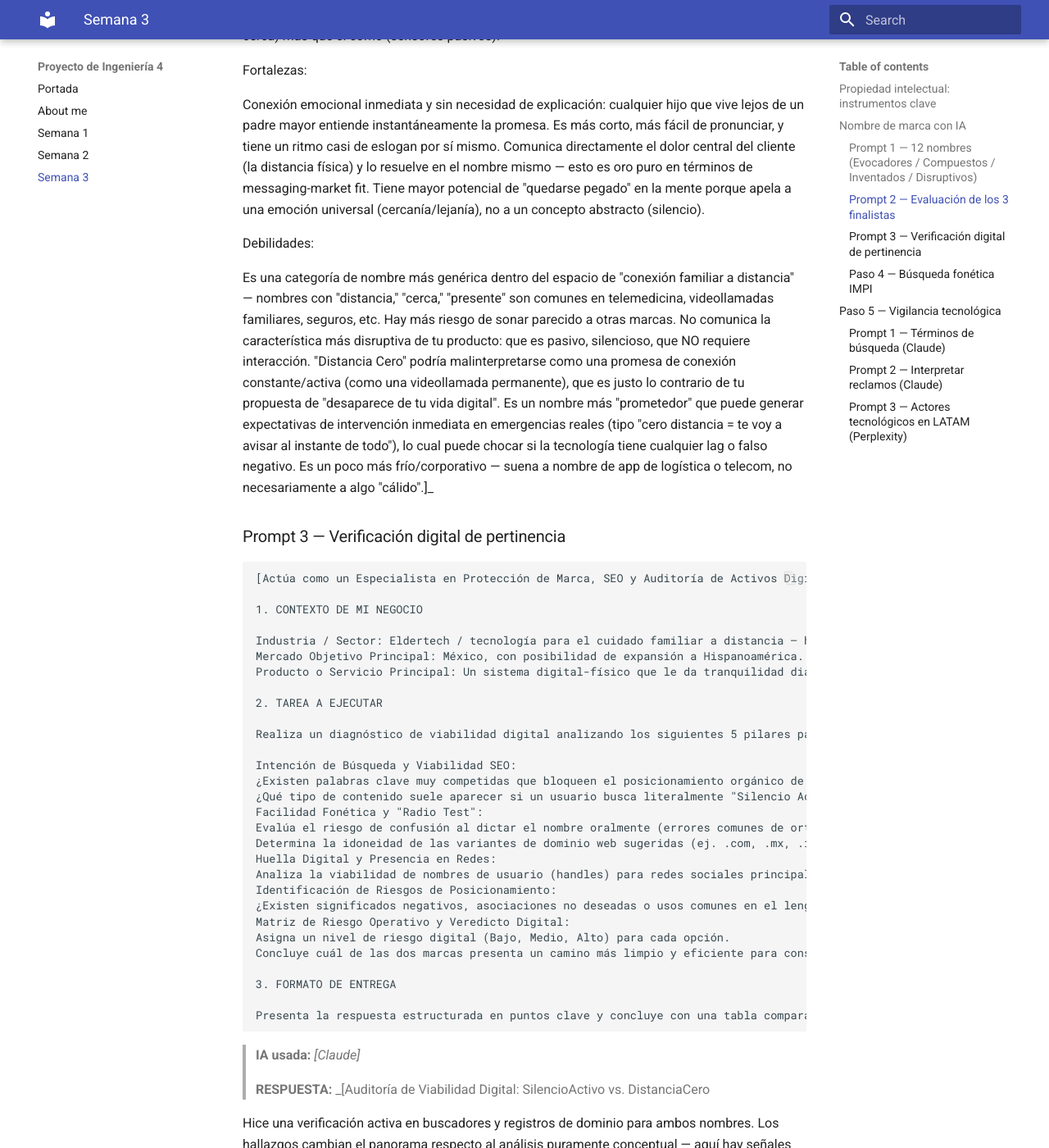
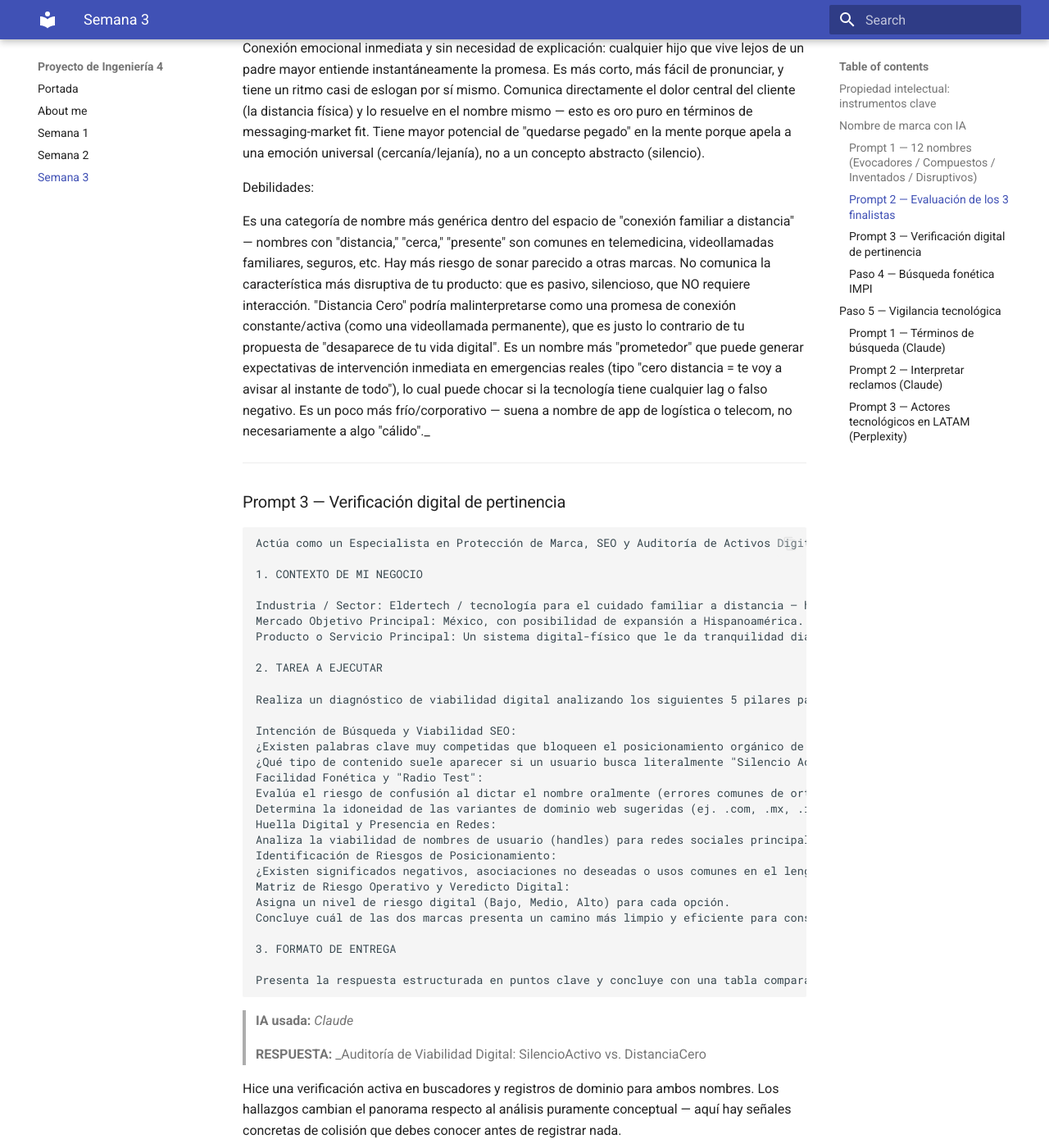
Before and after one commit to and070406/Proyecto4_andrea, an MkDocs documentation site: the page built from docs/semana3.md, in a window 1280 px wide and 1400 px high, scrolled down 5229 px. Shown: the whole window at 82% size. Built offline with MkDocs 1.6.1 and Material for MkDocs 9.7.7, drawn with Linux system fonts in a browser that asks for light colours; some of the changed text lies outside the part shown.

Commit message:
espacios

````diff
--- a/docs/semana3.md
+++ b/docs/semana3.md
@@ -37,7 +37,7 @@
 ### Prompt 1 — 12 nombres (Evocadores / Compuestos / Inventados / Disruptivos)
 
 ```text
-[Primer Prompt(Perplexity):
+Primer Prompt(Perplexity):
 	Actúa como un Experto Senior en Branding, Naming y Estrategia de Marca con más de 15 años de experiencia creando identidades memorables para startups y marcas globales. Tu objetivo es ayudarme, en mi rol de emprendedor, a conceptualizar y desarrollar nombres comerciales de alto impacto.
 1. CONTEXTO DE MI NEGOCIO
 ¿Qué hace mi negocio / Producto o servicio?: Un sistema digital-físico que le da tranquilidad diaria a los hijos que viven lejos de un padre o madre mayor que vive solo. Un artefacto discreto (integrado en un objeto cotidiano como un bastón, un sillón o una taza) detecta pasivamente la rutina diaria del adulto mayor con conectividad celular/LoRa propia, sin depender de WiFi ni de que él haga nada. Una app guarda silencio total mientras todo esté normal y solo avisa al hijo/a por excepción, cuando algo se sale de lo habitual.
@@ -57,15 +57,15 @@
 Tipo de nombre: [Evocador / Compuesto / Inventado / Disruptivo]
 Significado y concepto: Breve explicación del porqué del nombre y qué transmite.
 Tono y personalidad: ¿Cómo se siente la marca al pronunciarla?
-Sugerencia de Slogan cortísimo (opcional): Una frase de 3 a 5 palabras que refuerce el nombre.]
+Sugerencia de Slogan cortísimo (opcional): Una frase de 3 a 5 palabras que refuerce el nombre.
+
 ```
 
-> **IA usada:** _[Perplexity]_
+> **IA usada:** _Perplexity_
 >
 > **RESPUESTA:**
 > _[Ver conversación con Perplexity](https://www.perplexity.ai/search/7820f1ea-a8dc-46bc-a5dc-156025a9cc32)_
-> _[1. Calma
-Tipo de nombre: Evocador
+>_1. Calma :Tipo de nombre: Evocador
 Significado y concepto: La palabra misma que tu cliente busca: calma mental, paz diaria, ausencia de ansiedad. Es directa pero no obvia, con una sonoridad suave en español que transmite serenidad inmediata.
 Tono y personalidad: Sereno, minimalista, confiable, reconfortante.
 Slogan sugerido: Respira, todo está bien.
@@ -137,16 +137,14 @@
 Tipo de nombre: Disruptivo
 Significado y concepto: Promete eliminar la distancia emocional aunque la física persista. Es una afirmación poderosa que resuena con la culpa y ansiedad del público objetivo. Tecnológico pero humano.
 Tono y personalidad: Aspiracional, tecnológico, emocional, contundente.
-Slogan sugerido: Lejos en km, cero en distancia.
-
-]_
+Slogan sugerido: Lejos en km, cero en distancia._
 >
-> **3 finalistas elegidos:** _[calma, silencioActivo, distanciaCero ]_
+> **3 finalistas elegidos:** _calma, silencioActivo, distanciaCero_
 
 ### Prompt 2 — Evaluación de los 3 finalistas
 
 ```text
-[Segundo Prompt(claude):
+Segundo Prompt(claude):
 	Actúa como un Consultor Senior en Estrategia de Marca, Branding y Posicionamiento de Mercado. Tu trabajo es asesorarme como emprendedor a tomar la decisión final de naming para mi proyecto, evaluando dos opciones finalistas: "SilencioActivo" y "DistanciaCero".
 
 1. CONTEXTO DE MI NEGOCIO
@@ -172,7 +170,8 @@
 Identifica posibles riesgos o malentendidos de cada opción.
 Veredicto y Recomendación Final:
 Da tu recomendación clara de cuál deberías elegir según el tipo de cliente o estrategia de posicionamiento que convenga seguir.
-]
+
+
 ```
 > **RESPUESTA:**
 > _[Ver conversación con Perplexity](https://www.perplexity.ai/search/1228713b-8bdf-40da-9d99-3ef4f72a041a)_
@@ -180,10 +179,10 @@
 ---
 
 
-> **IA usada:** _[Claude]_
+> **IA usada:** _Claude_
 >
 > **RESPUESTA:**
-> _[Evaluación Comparativa de Naming: SilencioActivo vs. DistanciaCero
+> _Evaluación Comparativa de Naming: SilencioActivo vs. DistanciaCero
 
 Antes de entrar en la matriz, un principio que va a guiar todo el análisis: el nombre de una marca no vende el producto, vende la promesa emocional central. Tu producto no vende sensores ni conectividad LoRa — vende la desaparición de la ansiedad de fondo. El nombre ganador es el que comunica esa desaparición de forma más visceral e inmediata.
 
@@ -221,12 +220,14 @@
 Es una categoría de nombre más genérica dentro del espacio de "conexión familiar a distancia" — nombres con "distancia," "cerca," "presente" son comunes en telemedicina, videollamadas familiares, seguros, etc. Hay más riesgo de sonar parecido a otras marcas.
 No comunica la característica más disruptiva de tu producto: que es pasivo, silencioso, que NO requiere interacción. "Distancia Cero" podría malinterpretarse como una promesa de conexión constante/activa (como una videollamada permanente), que es justo lo contrario de tu propuesta de "desaparece de tu vida digital".
 Es un nombre más "prometedor" que puede generar expectativas de intervención inmediata en emergencias reales (tipo "cero distancia = te voy a avisar al instante de todo"), lo cual puede chocar si la tecnología tiene cualquier lag o falso negativo.
-Es un poco más frío/corporativo — suena a nombre de app de logística o telecom, no necesariamente a algo "cálido".]_
+Es un poco más frío/corporativo — suena a nombre de app de logística o telecom, no necesariamente a algo "cálido"._
+
+---
 
 ### Prompt 3 — Verificación digital de pertinencia
 
 ```text
-[Actúa como un Especialista en Protección de Marca, SEO y Auditoría de Activos Digitales. Tu objetivo es ayudarme, en mi rol de emprendedor, a realizar una verificación digital de pertinencia, disponibilidad y viabilidad operativa para mis dos nombres finalistas: "SilencioActivo" y "DistanciaCero".
+Actúa como un Especialista en Protección de Marca, SEO y Auditoría de Activos Digitales. Tu objetivo es ayudarme, en mi rol de emprendedor, a realizar una verificación digital de pertinencia, disponibilidad y viabilidad operativa para mis dos nombres finalistas: "SilencioActivo" y "DistanciaCero".
 
 1. CONTEXTO DE MI NEGOCIO
 
@@ -254,13 +255,14 @@
 
 3. FORMATO DE ENTREGA
 
-Presenta la respuesta estructurada en puntos clave y concluye con una tabla comparativa de viabilidad digital que resuma los hallazgos para rápida lectura.]
+Presenta la respuesta estructurada en puntos clave y concluye con una tabla comparativa de viabilidad digital que resuma los hallazgos para rápida lectura.
+
 ```
 
-> **IA usada:** _[Claude]_
+> **IA usada:** _Claude_
 >
 > **RESPUESTA:**
-> _[Auditoría de Viabilidad Digital: SilencioActivo vs. DistanciaCero
+> _Auditoría de Viabilidad Digital: SilencioActivo vs. DistanciaCero
 
 Hice una verificación activa en buscadores y registros de dominio para ambos nombres. Los hallazgos cambian el panorama respecto al análisis puramente conceptual — aquí hay señales concretas de colisión que debes conocer antes de registrar nada.
 
@@ -277,9 +279,9 @@
 
 SilencioActivo: Palabra compuesta de 5 sílabas + 3 sílabas. Riesgo bajo-medio de error ortográfico (no tiene tildes conflictivas ni C/S/Z ambiguas más allá de la "c" de "activo", que es fonéticamente clara). El riesgo real es de segmentación: al dictarlo, la gente puede escribir "Silencio Activo" con espacio, "SilencioActivo" junto, o "Silencio-Activo" con guion — esto fragmenta tu tráfico de búsqueda y tus menciones en redes si no impones una sola convención desde el inicio.
 
-DistanciaCero: Más corto (4 + 2 sílabas), más fácil de retener y dictar de corrido. Mismo riesgo de segmentación (junto vs. separado), pero al ser más corto el error es menos probable. No tiene tildes ni letras ambiguas problemáticas.]_
+DistanciaCero: Más corto (4 + 2 sílabas), más fácil de retener y dictar de corrido. Mismo riesgo de segmentación (junto vs. separado), pero al ser más corto el error es menos probable. No tiene tildes ni letras ambiguas problemáticas._
 >
-> **Nombre elegido por el equipo:** _[ DistanciaCero ]_
+> **Nombre elegido por el equipo:** _DistanciaCero_
 
 ---
 
````
